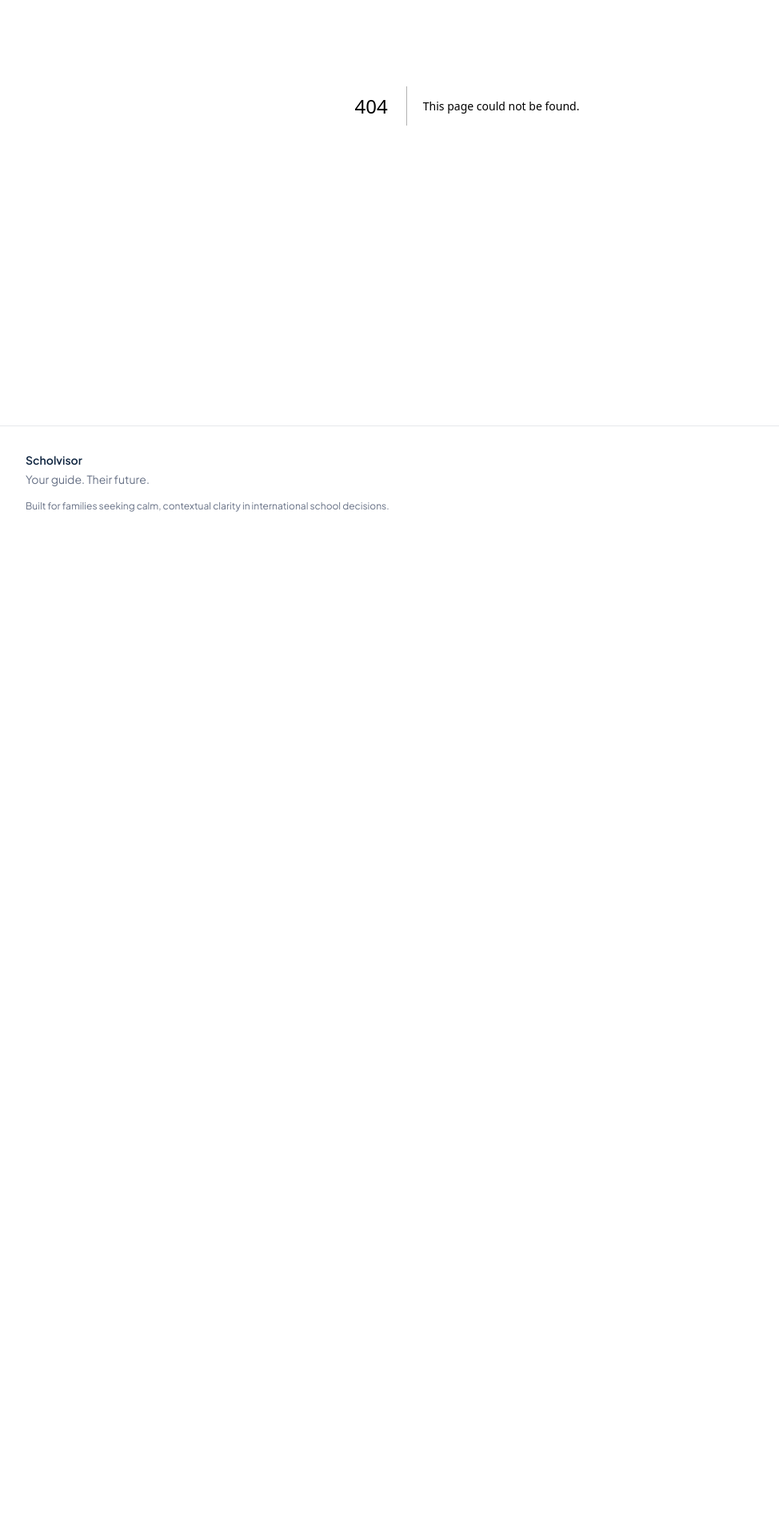
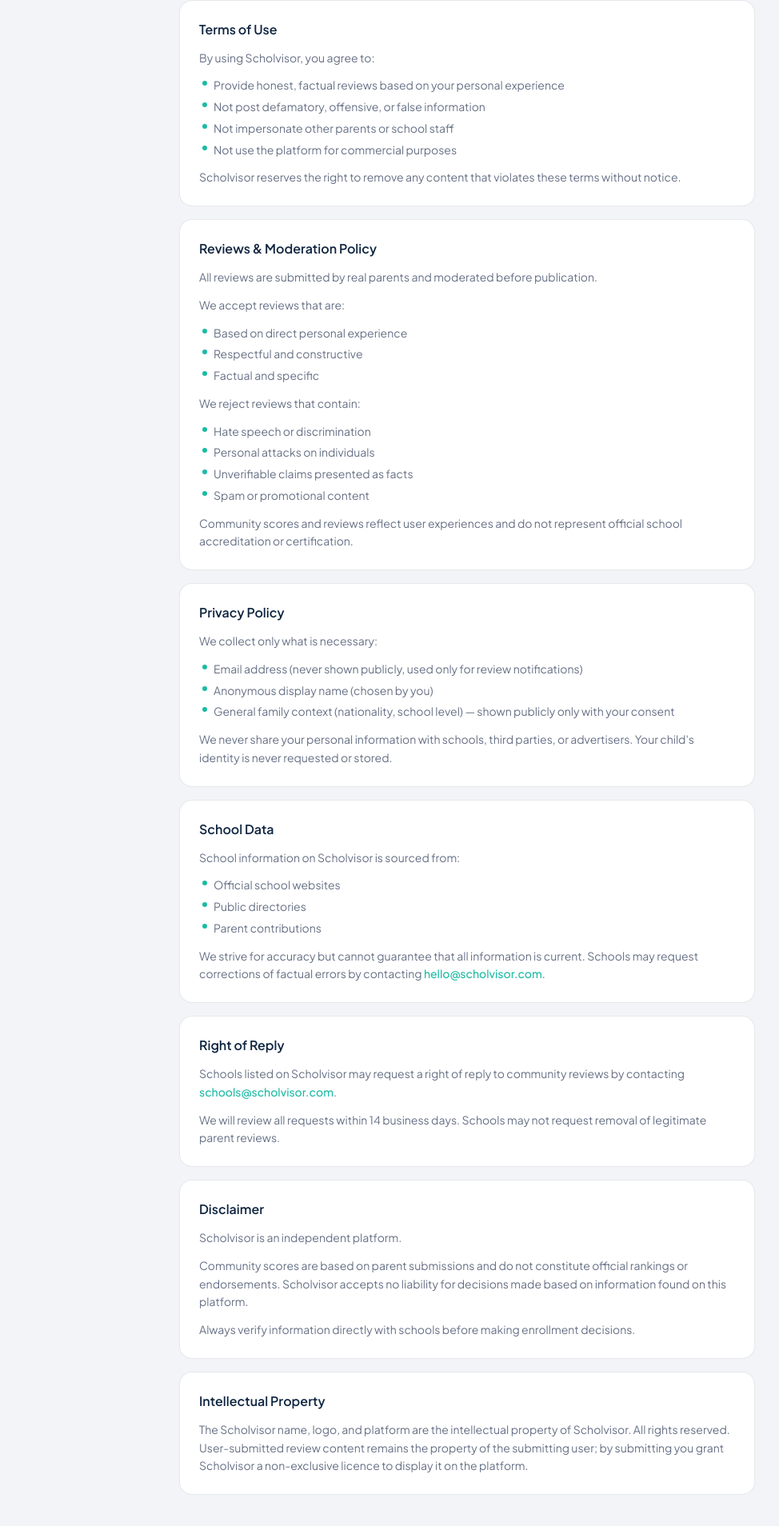
Before and after one commit to Xaledus/scholvisor, a Next.js app: page /legal in a window 1280 px wide. Before the commit this address had no page. Shown: the part 337-2245 px from the top of the page at 80% size, without its empty margins (56-1030 px from the left). Before the commit the page ends 1010 px from the top, so only its background shows below. Built offline with nearby package versions, Linux system fonts and the light colour scheme.

Commit message:
Add /legal page and footer links
Legal page covers all 8 policy sections with teal bullet lists,
mailto links for corrections and right-of-reply, and consistent
navy/teal design system. Footer gains Legal and Contact links.

```diff
--- /dev/null
+++ b/src/app/legal/page.tsx
@@ -0,0 +1,173 @@
+import type { Metadata } from "next";
+
+export const metadata: Metadata = {
+  title: "Legal & Policies — Scholvisor",
+};
+
+type Section = {
+  title: string;
+  children: React.ReactNode;
+};
+
+function Section({ title, children }: Section) {
+  return (
+    <section className="rounded-2xl border border-[#0F2540]/10 bg-white p-5 sm:p-6">
+      <h2 className="text-base font-semibold text-[#0F2540]">{title}</h2>
+      <div className="mt-3 space-y-3 text-sm leading-relaxed text-[#667085]">{children}</div>
+    </section>
+  );
+}
+
+function Ul({ items }: { items: string[] }) {
+  return (
+    <ul className="space-y-1 pl-1">
+      {items.map((item) => (
+        <li key={item} className="flex gap-2">
+          <span className="mt-1.5 h-1.5 w-1.5 shrink-0 rounded-full bg-[#1DBAA5]" />
+          <span>{item}</span>
+        </li>
+      ))}
+    </ul>
+  );
+}
+
+export default function LegalPage() {
+  return (
+    <main className="mx-auto w-full max-w-3xl px-4 py-8 sm:px-6">
+      <h1 className="text-2xl font-bold text-[#0F2540] sm:text-3xl">Legal &amp; Policies</h1>
+      <p className="mt-2 text-sm text-[#667085]">Last updated: May 2026</p>
+
+      <div className="mt-6 space-y-4">
+
+        <Section title="About Scholvisor">
+          <p>
+            Scholvisor is an independent, parent-powered platform helping families find international
+            schools in Malaysia. We are not affiliated with, endorsed by, or funded by any school or
+            educational institution.
+          </p>
+        </Section>
+
+        <Section title="Terms of Use">
+          <p>By using Scholvisor, you agree to:</p>
+          <Ul
+            items={[
+              "Provide honest, factual reviews based on your personal experience",
+              "Not post defamatory, offensive, or false information",
+              "Not impersonate other parents or school staff",
+              "Not use the platform for commercial purposes",
+            ]}
+          />
+          <p>
+            Scholvisor reserves the right to remove any content that violates these terms without
+            notice.
+          </p>
+        </Section>
+
+        <Section title="Reviews &amp; Moderation Policy">
+          <p>All reviews are submitted by real parents and moderated before publication.</p>
+          <p>We accept reviews that are:</p>
+          <Ul
+            items={[
+              "Based on direct personal experience",
+              "Respectful and constructive",
+              "Factual and specific",
+            ]}
+          />
+          <p>We reject reviews that contain:</p>
+          <Ul
+            items={[
+              "Hate speech or discrimination",
+              "Personal attacks on individuals",
+              "Unverifiable claims presented as facts",
+              "Spam or promotional content",
+            ]}
+          />
+          <p>
+            Community scores and reviews reflect user experiences and do not represent official school
+            accreditation or certification.
+          </p>
+        </Section>
+
+        <Section title="Privacy Policy">
+          <p>We collect only what is necessary:</p>
+          <Ul
+            items={[
+              "Email address (never shown publicly, used only for review notifications)",
+              "Anonymous display name (chosen by you)",
+              "General family context (nationality, school level) — shown publicly only with your consent",
+            ]}
+          />
+          <p>
+            We never share your personal information with schools, third parties, or advertisers.
+            Your child&apos;s identity is never requested or stored.
+          </p>
+        </Section>
+
+        <Section title="School Data">
+          <p>School information on Scholvisor is sourced from:</p>
+          <Ul
+            items={[
+              "Official school websites",
+              "Public directories",
+              "Parent contributions",
+            ]}
+          />
+          <p>
+            We strive for accuracy but cannot guarantee that all information is current. Schools may
+            request corrections of factual errors by contacting{" "}
+            <a href="mailto:hello@scholvisor.com" className="font-medium text-[#1DBAA5]">
+              hello@scholvisor.com
+            </a>
+            .
+          </p>
+        </Section>
+
+        <Section title="Right of Reply">
+          <p>
+            Schools listed on Scholvisor may request a right of reply to community reviews by
+            contacting{" "}
+            <a href="mailto:schools@scholvisor.com" className="font-medium text-[#1DBAA5]">
+              schools@scholvisor.com
+            </a>
+            .
+          </p>
+          <p>
+            We will review all requests within 14 business days. Schools may not request removal of
+            legitimate parent reviews.
+          </p>
+        </Section>
+
+        <Section title="Disclaimer">
+          <p>Scholvisor is an independent platform.</p>
+          <p>
+            Community scores are based on parent submissions and do not constitute official rankings
+            or endorsements. Scholvisor accepts no liability for decisions made based on information
+            found on this platform.
+          </p>
+          <p>
+            Always verify information directly with schools before making enrollment decisions.
+          </p>
+        </Section>
+
+        <Section title="Intellectual Property">
+          <p>
+            The Scholvisor name, logo, and platform are the intellectual property of Scholvisor. All
+            rights reserved. User-submitted review content remains the property of the submitting
+            user; by submitting you grant Scholvisor a non-exclusive licence to display it on the
+            platform.
+          </p>
+        </Section>
+
+      </div>
+
+      <div className="mt-8 text-center">
+        <a
+          href="mailto:hello@scholvisor.com"
+          className="text-xs text-[#667085] underline-offset-2 hover:underline"
+        >
+          Questions? Contact hello@scholvisor.com
+        </a>
+      </div>
+    </main>
+  );
+}
--- a/src/components/footer.tsx
+++ b/src/components/footer.tsx
@@ -1,3 +1,5 @@
+import Link from "next/link";
+
 export function Footer() {
   return (
     <footer className="border-t border-[#0F2540]/10 bg-white">
@@ -7,6 +9,17 @@
         <p className="mt-4 text-xs text-[#667085]">
           Built for families seeking calm, contextual clarity in international school decisions.
         </p>
+        <div className="mt-4 flex gap-4">
+          <Link href="/legal" className="text-xs text-[#667085] underline-offset-2 hover:underline">
+            Legal
+          </Link>
+          <a
+            href="mailto:hello@scholvisor.com"
+            className="text-xs text-[#667085] underline-offset-2 hover:underline"
+          >
+            Contact
+          </a>
+        </div>
       </div>
     </footer>
   );
```
